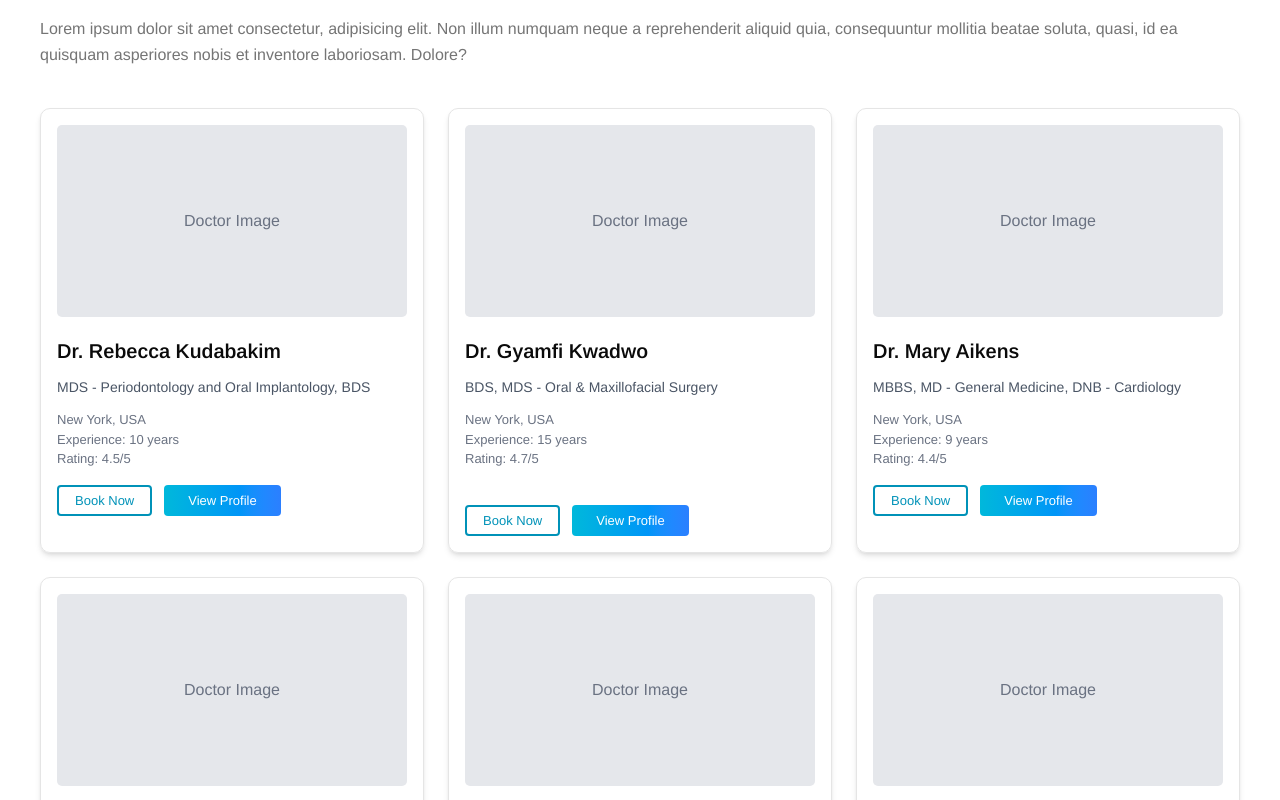
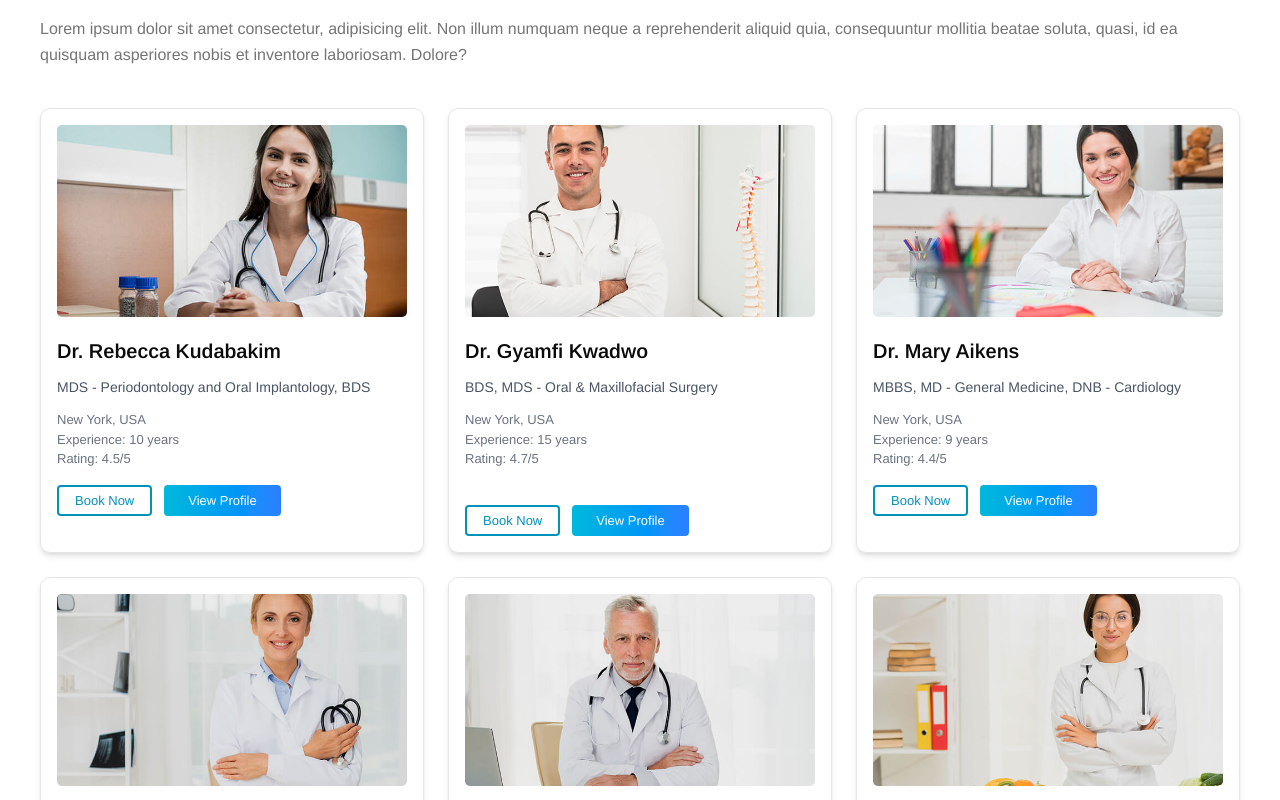
Before and after one commit to Kojo-Gyamfi/VIRTUAL-HEALTH-PLATFORM, a React (Vite) app: page /admin in a window 1280 px wide. Shown: the part 960-1760 px from the top of the page. Built offline with nearby package versions, Linux system fonts and the light colour scheme; no server answers.

Commit message:
added doctors images

```diff
--- a/src/pages/auth/Dashboard.jsx
+++ b/src/pages/auth/Dashboard.jsx
@@ -1,6 +1,12 @@
 import React from 'react'
 import Navbar from '../../components/Navbar'
 import Footer from '../../components/Footer'
+import doctor1 from '../../assets/doctors/doctor-01.jpg'
+import doctor2 from '../../assets/doctors/doctor-02.jpg'
+import doctor3 from '../../assets/doctors/doctor-03.jpg'
+import doctor4 from '../../assets/doctors/doctor-04.jpg'
+import doctor5 from '../../assets/doctors/doctor-05.jpg'
+import doctor6 from '../../assets/doctors/doctor-06.jpg'
 
 const Dashboard = () => {
     return (
@@ -105,8 +111,8 @@ const Dashboard = () => {
                         {/* Example doctor card */}
 
                         <div className='border p-4 rounded-lg shadow-md'>
-                            <div className='mb-5 rounded-[5px] bg-gray-200 h-48 flex items-center justify-center text-gray-500'>
-                                Doctor Image
+                            <div className='mb-5 rounded-[5px] overflow-hidden h-48'>
+                                <img src={doctor1} alt="Dr. Rebecca Kudabakim" className='w-full h-full object-cover' />
                             </div>
                             <h3 className='text-xl font-semibold'>Dr. Rebecca Kudabakim</h3>
                             <p className='text-gray-600 text-[14px] mt-3'>MDS - Periodontology and Oral Implantology, BDS</p>
@@ -120,8 +126,8 @@ const Dashboard = () => {
                         </div>
 
                         <div className='border p-4 rounded-lg shadow-md'>
-                            <div className='mb-5 rounded-[5px] bg-gray-200 h-48 flex items-center justify-center text-gray-500'>
-                                Doctor Image
+                            <div className='mb-5 rounded-[5px] overflow-hidden h-48'>
+                                <img src={doctor2} alt="Dr. Gyamfi Kwadwo" className='w-full h-full object-cover' />
                             </div>
                             <h3 className='text-xl font-semibold'>Dr. Gyamfi Kwadwo</h3>
                             <p className='text-gray-600 text-[14px] mt-3'>BDS, MDS - Oral & Maxillofacial Surgery</p>
@@ -135,8 +141,8 @@ const Dashboard = () => {
                         </div>
 
                         <div className='border p-4 rounded-lg shadow-md'>
-                            <div className='mb-5 rounded-[5px] bg-gray-200 h-48 flex items-center justify-center text-gray-500'>
-                                Doctor Image
+                            <div className='mb-5 rounded-[5px] overflow-hidden h-48'>
+                                <img src={doctor3} alt="Dr. Mary Aikens" className='w-full h-full object-cover' />
                             </div>
                             <h3 className='text-xl font-semibold'>Dr. Mary Aikens</h3>
                             <p className='text-gray-600 text-[14px] mt-3'>MBBS, MD - General Medicine, DNB - Cardiology</p>
@@ -150,8 +156,8 @@ const Dashboard = () => {
                         </div>
 
                         <div className='border p-4 rounded-lg shadow-md'>
-                            <div className='mb-5 rounded-[5px] bg-gray-200 h-48 flex items-center justify-center text-gray-500'>
-                                Doctor Image
+                            <div className='mb-5 rounded-[5px] overflow-hidden h-48'>
+                                <img src={doctor4} alt="Dr. Nicholas Deon" className='w-full h-full object-cover' />
                             </div>
                             <h3 className='text-xl font-semibold'>Dr. Nicholas Deon</h3>
                             <p className='text-gray-600 text-[14px] mt-3'>MBBS, MD - Dermatology , Venereology & Lepros</p>
@@ -165,8 +171,8 @@ const Dashboard = () => {
                         </div>
 
                         <div className='border p-4 rounded-lg shadow-md'>
-                            <div className='mb-5 rounded-[5px] bg-gray-200 h-48 flex items-center justify-center text-gray-500'>
-                                Doctor Image
+                            <div className='mb-5 rounded-[5px] overflow-hidden h-48'>
+                                <img src={doctor5} alt="Dr. Jacklyn Appiah" className='w-full h-full object-cover' />
                             </div>
                             <h3 className='text-xl font-semibold'>Dr. Jacklyn Appiah</h3>
                             <p className='text-gray-600 text-[14px] mt-3'>MS - Orthopaedics, MBBS, M.Ch - Orthopaedics</p>
@@ -180,8 +186,8 @@ const Dashboard = () => {
                         </div>
 
                         <div className='border p-4 rounded-lg shadow-md'>
-                            <div className='mb-5 rounded-[5px] bg-gray-200 h-48 flex items-center justify-center text-gray-500'>
-                                Doctor Image
+                            <div className='mb-5 rounded-[5px] overflow-hidden h-48'>
+                                <img src={doctor6} alt="Dr. Bright Amegah" className='w-full h-full object-cover' />
                             </div>
                             <h3 className='text-xl font-semibold'>Dr. Bright Amegah</h3>
                             <p className='text-gray-600 text-[14px] mt-3'>MBBS, MD - Ophthalmology, DNB - Ophthalmology</p>
```
